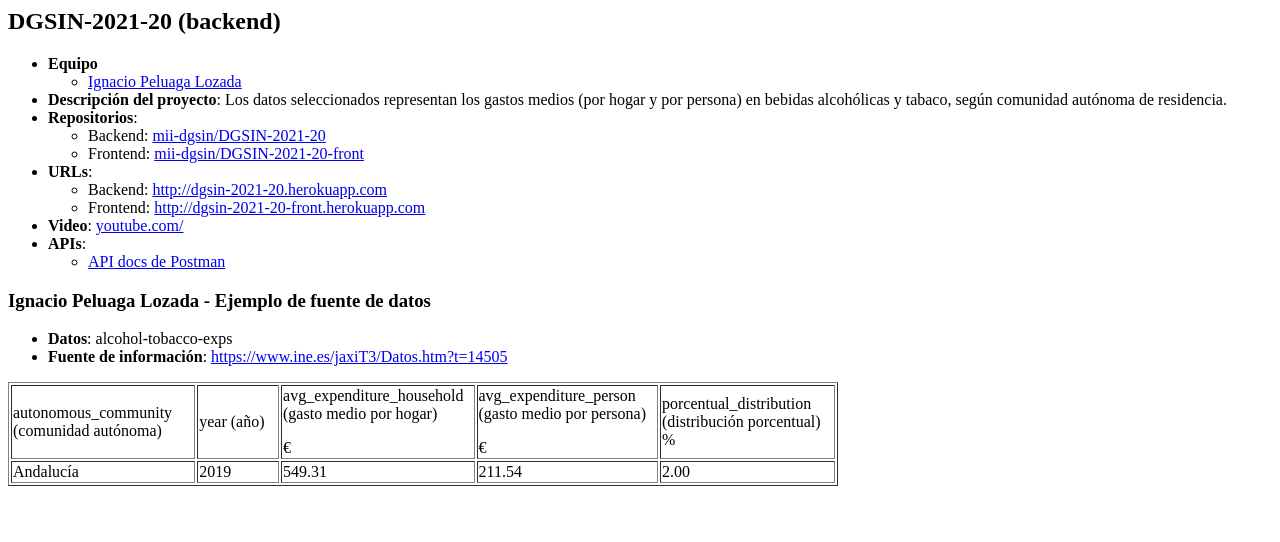
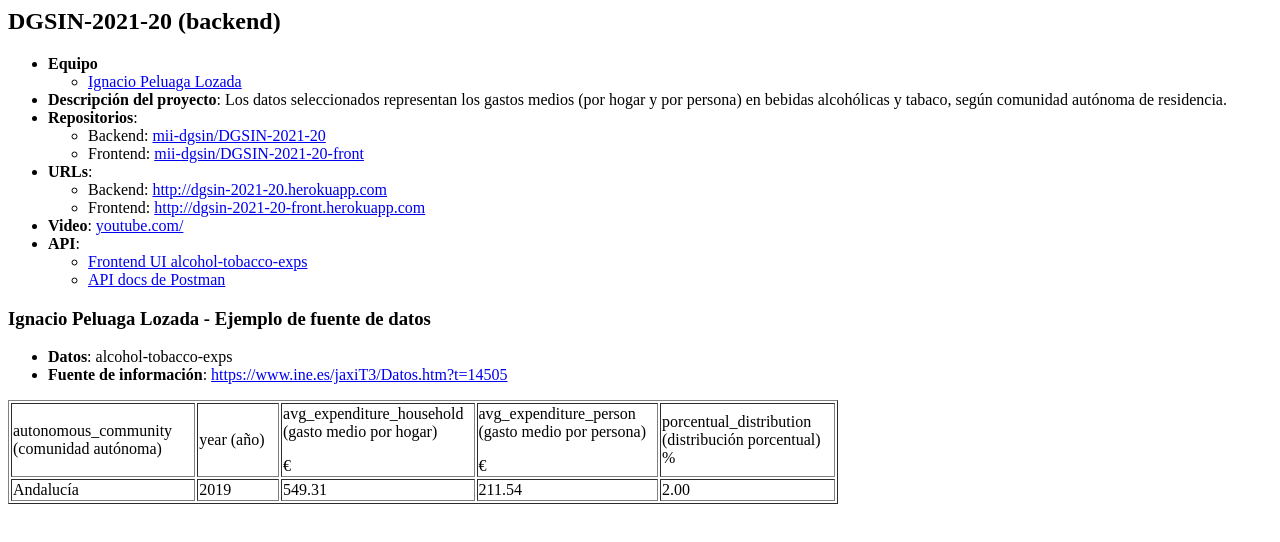
Before and after one commit to ignpelloz/DGSIN-2021-20, a website: page public/index.html in a window 1280 px wide. Drawn offline with Linux system fonts and the light colour scheme.

Commit message:
Added UI url

```diff
--- a/public/index.html
+++ b/public/index.html
@@ -22,10 +22,10 @@
       </ul>
   </li>
   <li><strong>Video</strong>: <a href="youtube.com">youtube.com/</a></li> <!-- TODO -->
-  <li><strong>APIs</strong>:
+  <li><strong>API</strong>:
     <ul>
-      <li><a href="https://documenter.getpostman.com/view/1776636/TzXtKLsz" target="_blank">API&nbsp;docs de Postman</a>
-      </li>
+      <li><a href="http://dgsin-2021-20-front.herokuapp.com/expenditures" target="_blank">Frontend UI alcohol-tobacco-exps</a></li>
+      <li><a href="https://documenter.getpostman.com/view/1776636/TzXtKLsz" target="_blank">API&nbsp;docs de Postman</a></li>
     </ul>
   </li>
 </ul>
```
